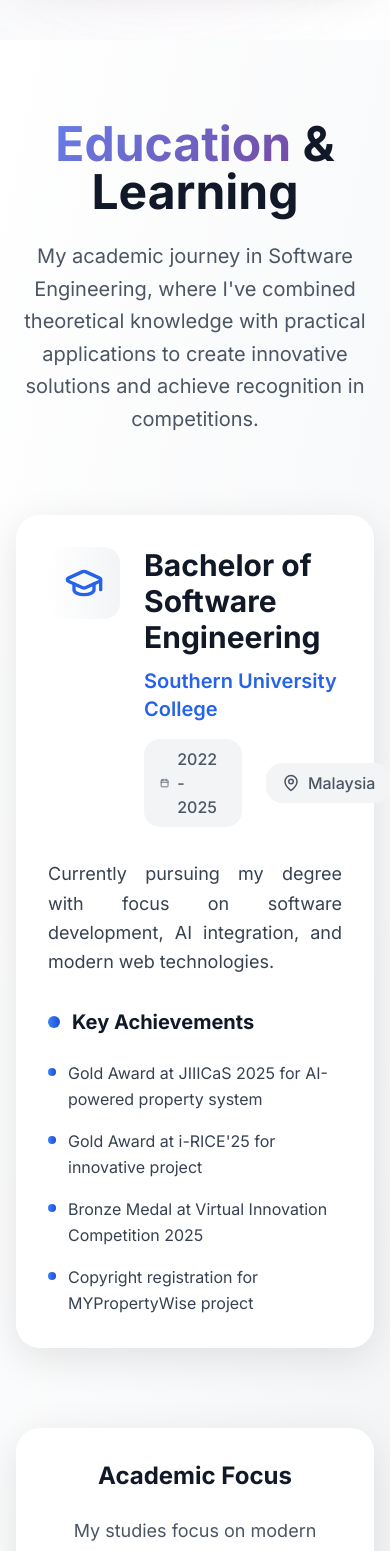
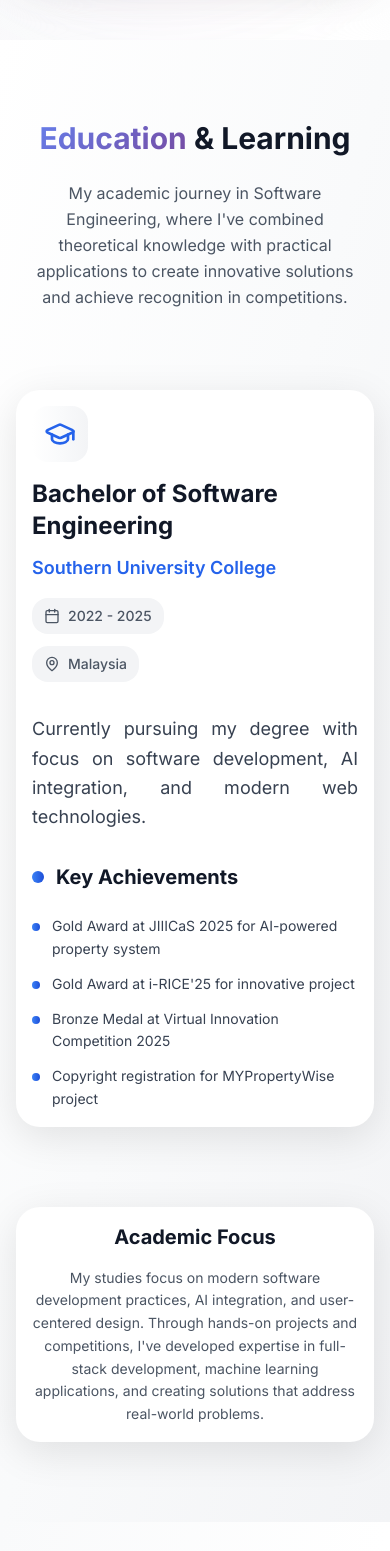
Before and after one commit to GiaSoon2000/Portfolio, a Next.js app: page / in a window 390 px wide. Shown: the part 1640-3191 px from the top of the page. Built offline with nearby package versions, Linux system fonts and the light colour scheme.

Commit message:
Update Education component for improved responsiveness and visual hierarchy: Adjusted typography sizes, padding, and layout for better readability and user experience across different screen sizes. Enhanced achievement display and academic focus section for clarity.

```diff
--- a/app/components/Education.tsx
+++ b/app/components/Education.tsx
@@ -37,10 +37,10 @@ const Education = () => {
           viewport={{ once: true }}
           className="text-center mb-20"
         >
-          <h2 className="text-5xl lg:text-6xl font-bold text-gray-900 mb-6">
+          <h2 className="text-3xl sm:text-4xl lg:text-5xl xl:text-6xl font-bold text-gray-900 mb-6">
             <span className="gradient-text">Education</span> & Learning
           </h2>
-          <p className="text-xl text-gray-600 max-w-3xl mx-auto leading-relaxed">
+          <p className="text-base sm:text-lg lg:text-xl text-gray-600 max-w-3xl mx-auto leading-relaxed px-4">
             My academic journey in Software Engineering, where I've combined theoretical knowledge
             with practical applications to create innovative solutions and achieve recognition in competitions.
           </p>
@@ -54,34 +54,34 @@ const Education = () => {
               whileInView={{ opacity: 1, y: 0, scale: 1 }}
               transition={{ duration: 0.6, delay: index * 0.1 }}
               viewport={{ once: true }}
-              className="card-modern p-8 group hover:scale-[1.02]"
+              className="card-modern p-4 sm:p-6 lg:p-8 group hover:scale-[1.02]"
             >
-              <div className="flex items-start gap-6 mb-8">
+              <div className="flex flex-col sm:flex-row items-start gap-4 sm:gap-6 mb-8">
                 <motion.div
-                  className="bg-gradient-to-r from-primary-100 to-primary-200 p-4 rounded-2xl group-hover:scale-110 transition-transform duration-300"
+                  className="bg-gradient-to-r from-primary-100 to-primary-200 p-3 sm:p-4 rounded-2xl group-hover:scale-110 transition-transform duration-300 flex-shrink-0"
                   whileHover={{ rotate: 5 }}
                 >
-                  <GraduationCap className="text-primary-600" size={40} />
+                  <GraduationCap className="text-primary-600" size={32} />
                 </motion.div>
-                <div className="flex-1">
-                  <h3 className="text-3xl font-bold text-gray-900 mb-3 group-hover:text-primary-600 transition-colors duration-300">
+                <div className="flex-1 w-full">
+                  <h3 className="text-2xl sm:text-3xl font-bold text-gray-900 mb-3 group-hover:text-primary-600 transition-colors duration-300">
                     {edu.degree}
                   </h3>
-                  <p className="text-xl text-primary-600 font-semibold mb-4">{edu.institution}</p>
-                  <div className="flex items-center gap-6 text-gray-600">
+                  <p className="text-lg sm:text-xl text-primary-600 font-semibold mb-4">{edu.institution}</p>
+                  <div className="flex flex-col sm:flex-row items-start sm:items-center gap-3 sm:gap-6 text-gray-600">
                     <motion.div
-                      className="flex items-center gap-2 bg-gray-100 px-4 py-2 rounded-2xl"
+                      className="flex items-center gap-2 bg-gray-100 px-3 sm:px-4 py-2 rounded-2xl"
                       whileHover={{ scale: 1.05 }}
                     >
-                      <Calendar size={18} />
-                      <span className="font-medium">{edu.period}</span>
+                      <Calendar size={16} />
+                      <span className="font-medium text-sm sm:text-base">{edu.period}</span>
                     </motion.div>
                     <motion.div
-                      className="flex items-center gap-2 bg-gray-100 px-4 py-2 rounded-2xl"
+                      className="flex items-center gap-2 bg-gray-100 px-3 sm:px-4 py-2 rounded-2xl"
                       whileHover={{ scale: 1.05 }}
                     >
-                      <MapPin size={18} />
-                      <span className="font-medium">{edu.location}</span>
+                      <MapPin size={16} />
+                      <span className="font-medium text-sm sm:text-base">{edu.location}</span>
                     </motion.div>
                   </div>
                 </div>
@@ -102,7 +102,7 @@ const Education = () => {
                   <div className="w-3 h-3 bg-gradient-to-r from-primary-500 to-primary-700 rounded-full"></div>
                   Key Achievements
                 </h4>
-                <div className="grid md:grid-cols-2 gap-4">
+                <div className="grid sm:grid-cols-2 gap-3 sm:gap-4">
                   {edu.achievements.map((achievement, idx) => (
                     <motion.div
                       key={idx}
@@ -113,7 +113,7 @@ const Education = () => {
                       className="flex items-start group/achievement"
                     >
                       <div className="flex-shrink-0 w-2 h-2 bg-gradient-to-r from-primary-500 to-primary-700 rounded-full mt-2 mr-3 group-hover/achievement:scale-125 transition-transform duration-300"></div>
-                      <span className="text-gray-700 leading-relaxed">{achievement}</span>
+                      <span className="text-sm sm:text-base text-gray-700 leading-relaxed">{achievement}</span>
                     </motion.div>
                   ))}
                 </div>
@@ -130,9 +130,9 @@ const Education = () => {
           viewport={{ once: true }}
           className="mt-20 text-center"
         >
-          <div className="card-modern p-8 max-w-4xl mx-auto">
-            <h3 className="text-2xl font-bold text-gray-900 mb-6">Academic Focus</h3>
-            <p className="text-lg text-gray-600 leading-relaxed">
+          <div className="card-modern p-4 sm:p-6 lg:p-8 max-w-4xl mx-auto">
+            <h3 className="text-xl sm:text-2xl font-bold text-gray-900 mb-4 sm:mb-6">Academic Focus</h3>
+            <p className="text-sm sm:text-base lg:text-lg text-gray-600 leading-relaxed">
               My studies focus on modern software development practices, AI integration, and user-centered design.
               Through hands-on projects and competitions, I've developed expertise in full-stack development,
               machine learning applications, and creating solutions that address real-world problems.
```
